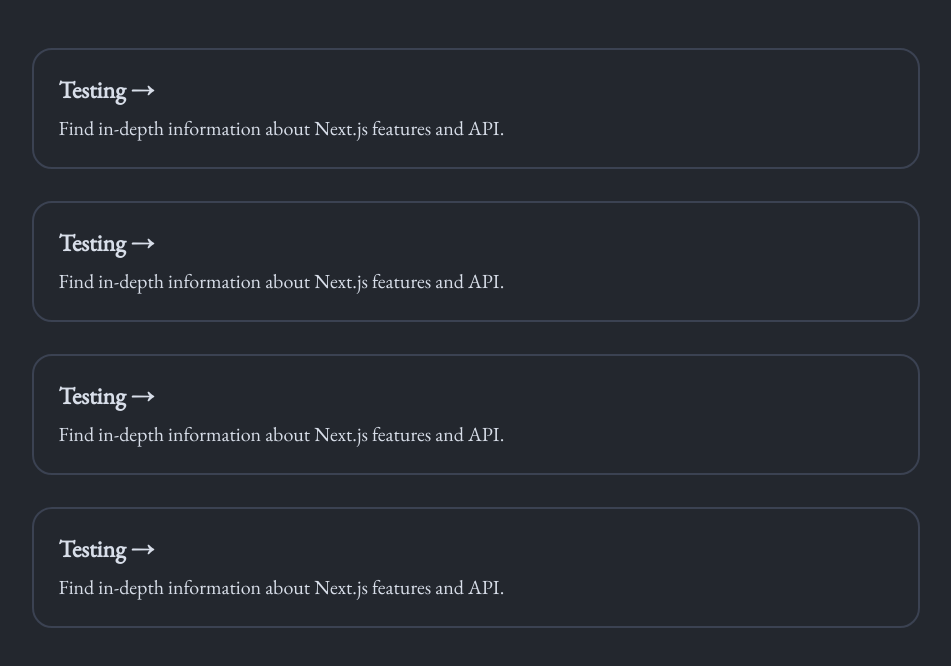
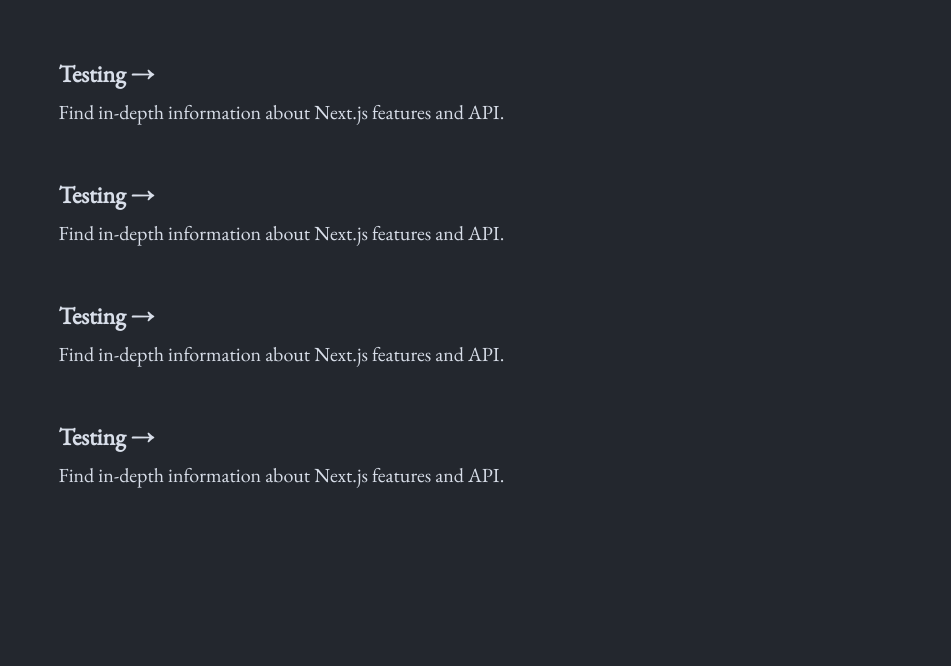
Before and after one commit to al-jshen/al-jshen.github.io, a Next.js app: page /projects in a window 1280 px wide. Shown: the top 666 px of the page, without its empty margins (164-1115 px from the left). Built offline with nearby package versions, Linux system fonts and the light colour scheme.

Commit message:
nicer linking (whole card is clickable)

```diff
--- a/pages/projects.js
+++ b/pages/projects.js
@@ -3,41 +3,30 @@ import Link from "next/link";
 export default function Projects() {
   return (
     <div className="column">
-      <div className="card">
-        <h3>
-          <Link href="/projects/test">
-            <a className="clickable">Testing &rarr;</a>
+      <Link href="/projects/test" className="card">
+        <a className="card">
+          <h3>Testing &rarr;</h3>
+          <p>Find in-depth information about Next.js features and API.</p>
+        </a>
       </Link>
-        </h3>
+      <Link href="/projects/test" className="card">
+        <a className="card">
+          <h3>Testing &rarr;</h3>
           <p>Find in-depth information about Next.js features and API.</p>
-      </div>
-
-      <div className="card">
-        <h3>
-          <Link href="/projects/test">
-            <a>Testing &rarr;</a>
+        </a>
       </Link>
-        </h3>
+      <Link href="/projects/test" className="card">
+        <a className="card">
+          <h3>Testing &rarr;</h3>
           <p>Find in-depth information about Next.js features and API.</p>
-      </div>
-
-      <div className="card">
-        <h3>
-          <Link href="/projects/test">
-            <a>Testing &rarr;</a>
+        </a>
       </Link>
-        </h3>
+      <Link href="/projects/test" className="card">
+        <a className="card">
+          <h3>Testing &rarr;</h3>
           <p>Find in-depth information about Next.js features and API.</p>
-      </div>
-
-      <div className="card">
-        <h3>
-          <Link href="/projects/test">
-            <a>Testing &rarr;</a>
+        </a>
       </Link>
-        </h3>
-        <p>Find in-depth information about Next.js features and API.</p>
-      </div>
     </div>
   );
 }
--- a/styles.css
+++ b/styles.css
@@ -103,7 +103,8 @@ a:hover,
 a:focus,
 a:active {
   text-decoration: underline;
-  color: var(--nord-acc3);
+  color: var(--nord-acc4) !important;
+  cursor: pointer;
 }
 
 .title {
@@ -149,12 +150,13 @@ code {
 }
 
 .card {
-  margin: 1rem;
+  /* margin: 1rem; */
   width: 70%;
   padding: 1rem;
   text-align: left;
   border-radius: 20px;
-  border: 2px solid var(--nord-dark1);
+  /* border: 2px solid var(--nord-dark1); */
+  border: 2px solid transparent;
   transition: all 0.2s linear;
 }
 
```
Lines whose indentation alone changed are shown as unchanged.
